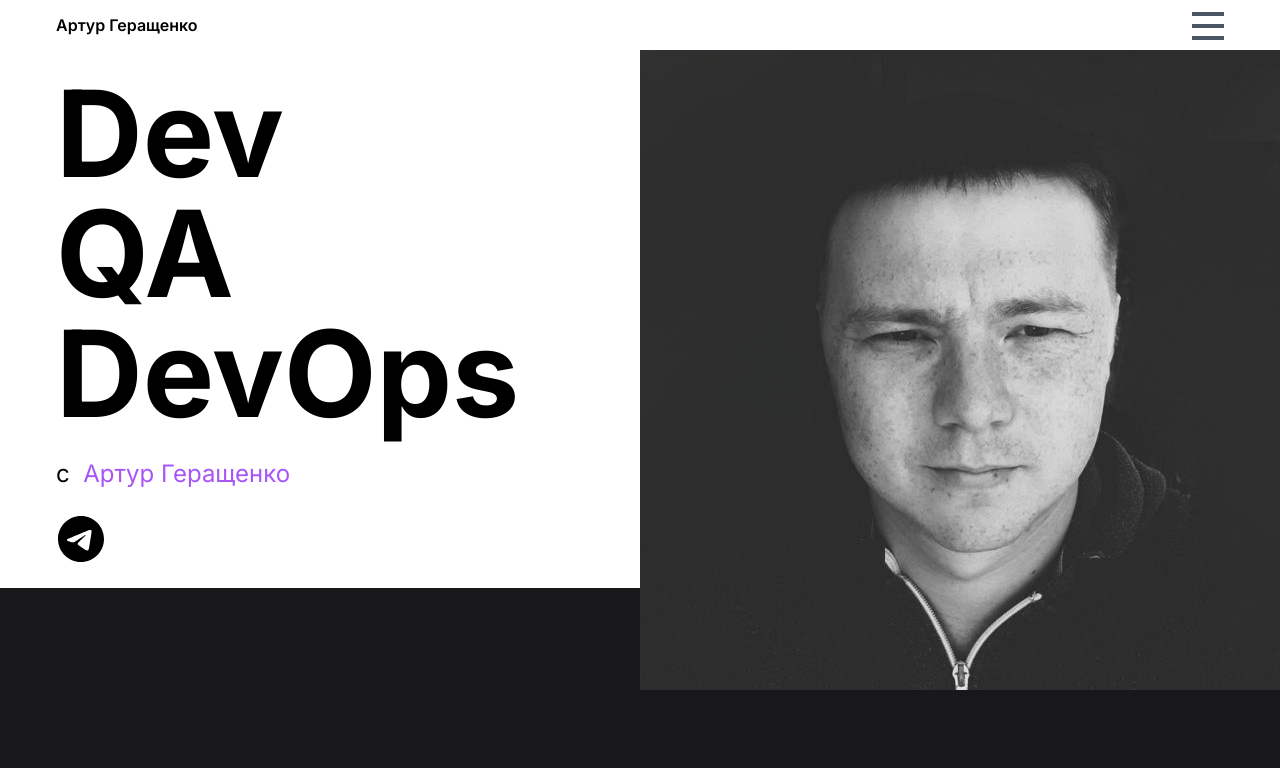
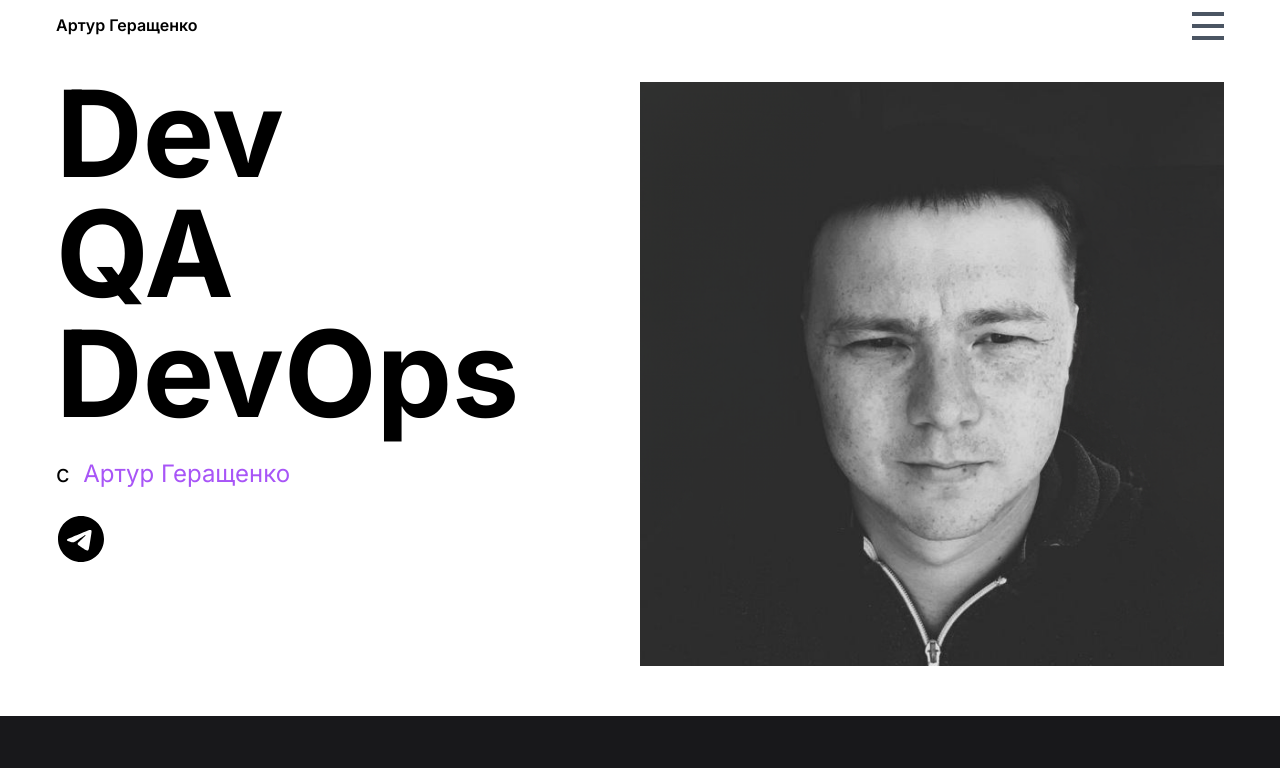
Before and after one commit to arturgspb/arturgspb.github.io, a Next.js app: page / in a window 1280 px wide. Shown: the top 768 px of the page. Built offline with nearby package versions, Linux system fonts and the light colour scheme; grey boxes are pictures that could not be loaded.

Commit message:
feat: design

```diff
--- a/app/page.tsx
+++ b/app/page.tsx
@@ -10,7 +10,9 @@ export default function Home() {
         <main className="bg-site min-h-[600px]">
             <div className="mx-auto relative">
                 <div className="relative">
-                    <div className="flex sm:flex-row flex-col bg-zinc-900">
+                    <div style={{ maxWidth: 1400, margin: '0 auto', background: '#fff', paddingBottom: '50px' }}
+                         className="flex sm:flex-row flex-col bg-zinc-900"
+                    >
                         <div className="basis-1/2 text-center sm:text-left relative">
                             <div className="px-10 sm:px-14 py-6 bg-site" data-testid="home.header">
                                 <h1 className="text-5xl font-bold sm:text-[120px] leading-none animate-fade-in">
@@ -25,15 +27,14 @@ export default function Home() {
                                 </h3>
                                 <div className="flex text-gray-700 gap-4 justify-center sm:justify-start"
                                      style={{ background: '#fff' }}>
-
                                     <SocialLinks kind={'self'}/>
                                 </div>
                             </div>
-                            <div className="bg-zinc-900 h-[75px] w-full"/>
+                            {/*<div className="bg-zinc-900 h-[75px] w-full"/>*/}
                         </div>
-                        <div className="basis-1/2">
+                        <div className="basis-1/2 pr-14 pt-8">
                             <img
-                                loading="lazy" width="1000" height="800"
+                                loading="lazy" width="500" height="400"
                                 decoding="async"
                                 data-nimg="1"
                                 className="w-full px-10 sm:px-0"
@@ -86,11 +87,13 @@ export default function Home() {
                         <Text>&nbsp;</Text>
 
                         <Text className={'my-3'}>
-                            С 2009 года прошел путь от разработчика, через техлида до руководителя направления разработки.
+                            С 2009 года прошел путь от разработчика, через техлида до руководителя направления
+                            разработки.
                         </Text>
 
                         <Text className={'my-3'}>
-                            Как разработчик выполнял проекты с нуля, работал с легаси, распиливал монолиты на микросервисы и сервисы.
+                            Как разработчик выполнял проекты с нуля, работал с легаси, распиливал монолиты на
+                            микросервисы и сервисы.
                             Учавствовал в процессе найма в существующие команды.
                         </Text>
 
@@ -102,7 +105,8 @@ export default function Home() {
                         <Text className={'my-3'}>
                             Имею обширный опыт разработки под рекламный рынок -
                             генерация и управление рекламой (работа с отечественными и зарубежными системами через API),
-                            разрабатывал ETL системы для скачивания статистики и хранения больших данных в ClickHouse и Google BigQuery.
+                            разрабатывал ETL системы для скачивания статистики и хранения больших данных в ClickHouse и
+                            Google BigQuery.
                         </Text>
 
                         <Text className={'my-3'}>
@@ -113,7 +117,8 @@ export default function Home() {
                         </Text>
 
                         <Text className={'my-3'}>
-                            В работе придерживаюсь стиля управления мягкой силой, при этом публично продвигая в команде идеи,
+                            В работе придерживаюсь стиля управления мягкой силой, при этом публично продвигая в команде
+                            идеи,
                             что бизнес платит деньги не столько за код как таковой, а скорее
                             за возможности, которые он получает за счет отдела разработки. Например: гибкость,
                             скорость внедрений, ориентация на результат.
```
